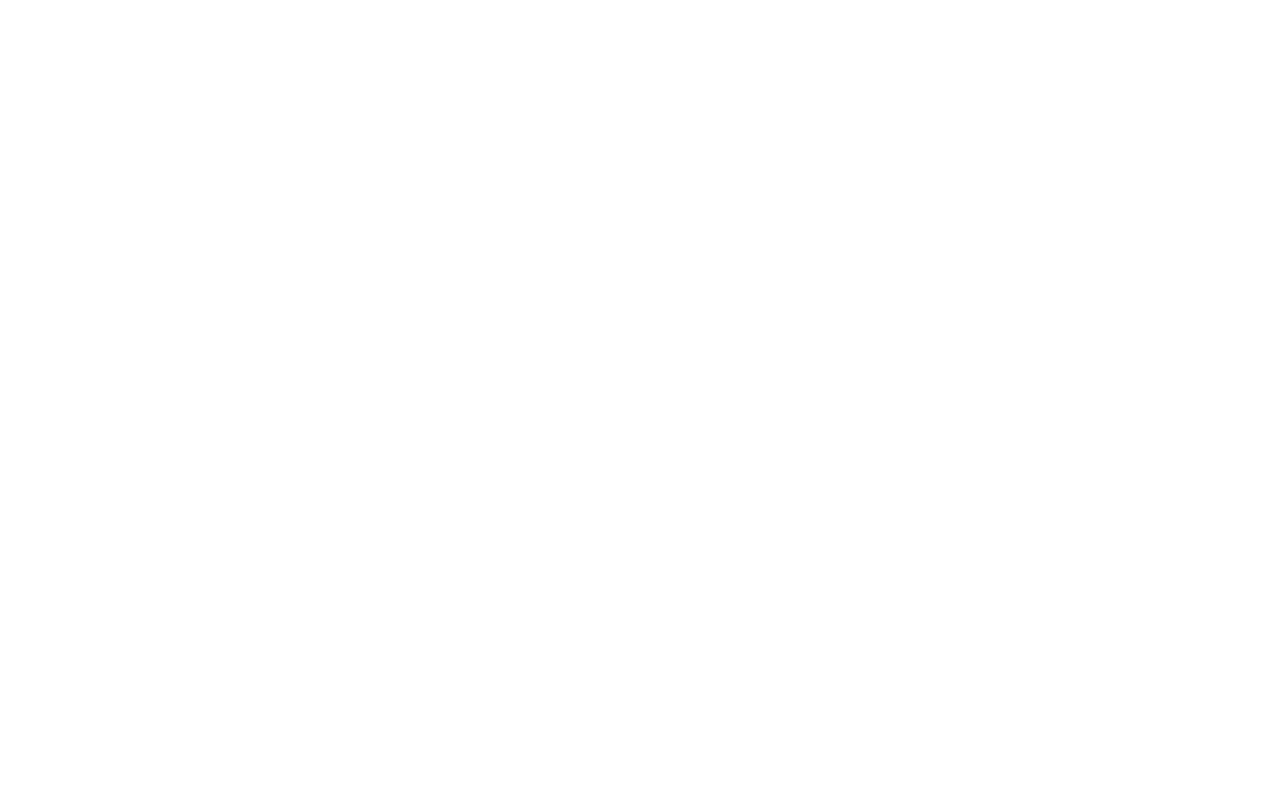
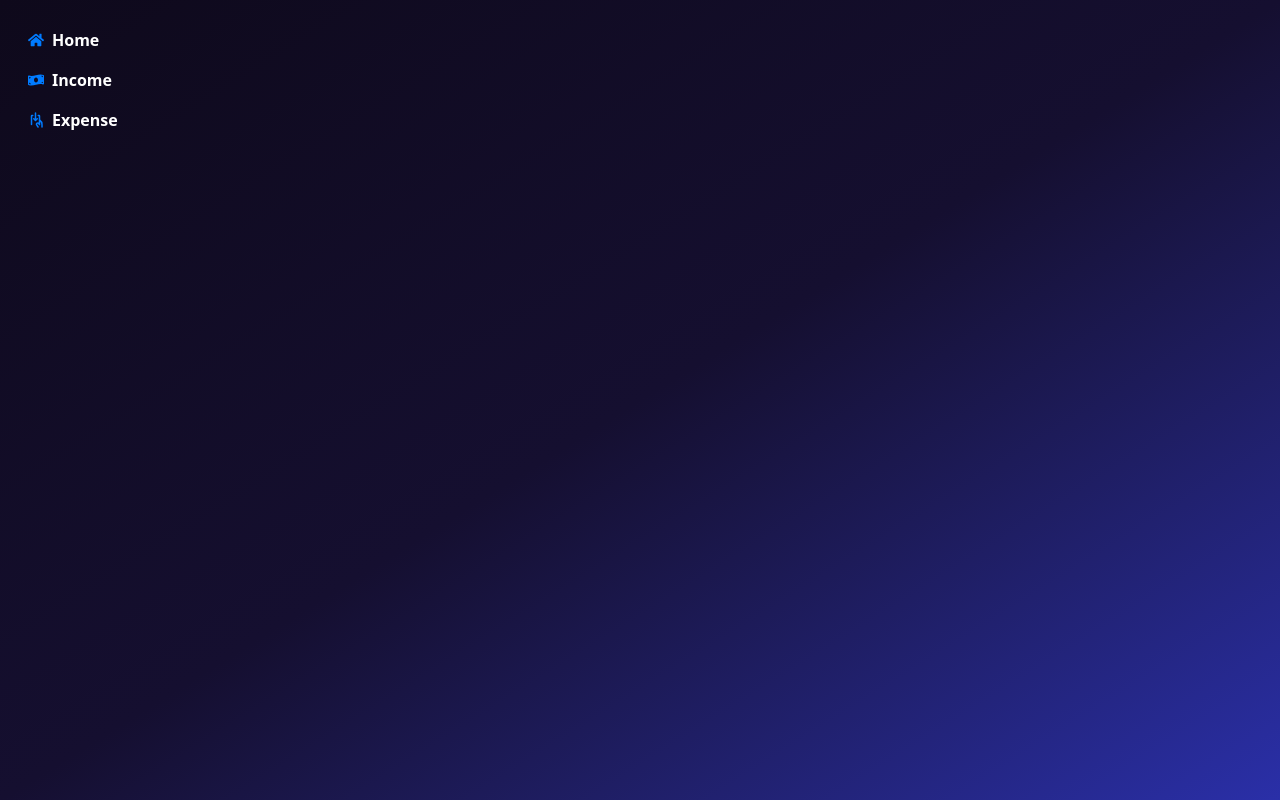
Before and after one commit to HasanKazemi/Budget-Management, a React (Vite) app: page / in a window 1280 px wide. Built offline with nearby package versions, Linux system fonts and the light colour scheme.

Commit message:
design Menu

```diff
--- a/package.json
+++ b/package.json
@@ -13,6 +13,7 @@
     "@tailwindcss/vite": "^4.0.14",
     "react": "^19.0.0",
     "react-dom": "^19.0.0",
+    "react-icons": "^5.5.0",
     "tailwindcss": "^4.0.14"
   },
   "devDependencies": {
--- a/src/App.jsx
+++ b/src/App.jsx
@@ -1,11 +1,12 @@
 import './App.css'
+import Menu from './components/Menu'
 
 function App() {
 
   return (
-    <>
-
-    </>
+    <div className='w-full h-screen bg-gradient-to-br from-[#0E091B] via-[#150F30] to-[#2A2FA8] text-white p-7 flex'>
+      <Menu />
+    </div>
   )
 }
 
--- /dev/null
+++ b/src/components/Menu.jsx
@@ -0,0 +1,23 @@
+import React from 'react'
+import { FaHome, FaMoneyBillWave } from "react-icons/fa";
+import { PiHandWithdrawBold } from "react-icons/pi";
+
+const Menu = () => {
+  const menuNames = [
+    { id:1, name: 'Home', icon:<FaHome fill="#007bff"/> },
+    { id:2, name: 'Income', icon:<FaMoneyBillWave fill="#007bff" /> },
+    { id:3, name: 'Expense', icon:<PiHandWithdrawBold fill="#007bff" />  },
+  ]
+  return (
+    <div className='flex flex-col gap-4 font-bold w-[200px]'>
+        {menuNames.map(menu=>(
+          <div key={menu.id} className='flex items-center gap-2 cursor-pointer'>
+            <i>{menu.icon}</i>
+            <h2>{menu.name}</h2>
+          </div>
+        ))}
+    </div>
+  )
+}
+
+export default Menu
--- a/src/index.css
+++ b/src/index.css
@@ -1,32 +1 @@
 @import "tailwindcss";
-
-* {
-  margin: 0;
-  padding: 0;
-  box-sizing: border-box;
-}
-
-a {
-  color: inherit;
-  text-decoration: none;
-}
-
-a:hover {
-  color: inherit;
-}
-
-button {
-  border-color: inherit;
-}
-
-input {
-  outline: none;
-}
-
-input:hover {
-  outline: none;
-}
-
-ul {
-  list-style-type: none;
-}
```
Also changed, not shown: 1 other file (tests, documents, lock files or other folders).
